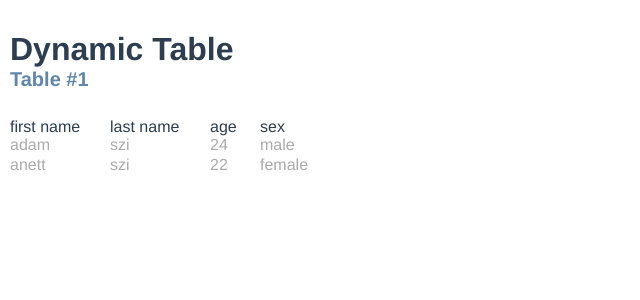
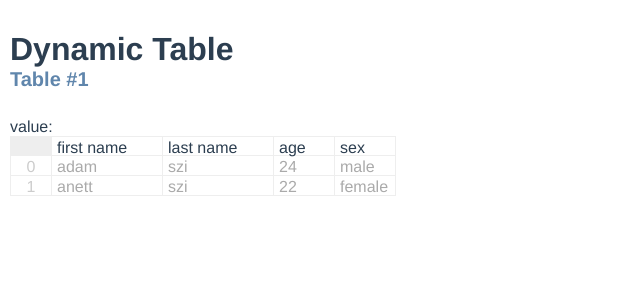
Before and after one commit to SoulEvans07/dynamic-table-react, a React (Create React App) app in the folder client/: page / in a window 1280 px wide. Shown: the top 300 px of the page, without its empty margins (0-640 px from the left). Built offline with nearby package versions, Linux system fonts and the light colour scheme.

Commit message:
added cell refs and selection

```diff
--- a/client/src/App.js
+++ b/client/src/App.js
@@ -12,6 +12,7 @@ class App extends Component {
 
   state = {
     selected_table: "table_1",
+    selected_cell: null, //"#table_1@col_3:row_1",
 
     tables: [
       { id: "table_1", name: "Table #1" },
@@ -19,32 +20,62 @@ class App extends Component {
     ],
     schemas: [
       { id: "col_0", title: "first name", type: "string", style: { width: "100px" }, index: 0, tableId: "table_1" },
-      { id: "col_1", title: "last name",  type: "string", style: { width: "100px" },  index: 1, tableId: "table_1" },
       { id: "col_2", title: "age",        type: "number", style: { width: "50px" },  index: 2, tableId: "table_1" },
-      { id: "col_3", title: "sex",        type: "string", style: { width: "50px" },  index: 3, tableId: "table_1" }
+      { id: "col_3", title: "sex",        type: "string", style: { width: "50px" },  index: 3, tableId: "table_1" },
+      { id: "col_1", title: "last name",  type: "string", style: { width: "100px" }, index: 1, tableId: "table_1" },
     ],
     rows: [
+      { id: "row_1", style: { height: "20px" }, index: 1, tableId: "table_1" },
       { id: "row_0", style: { height: "20px" }, index: 0, tableId: "table_1" },
-      { id: "row_1", style: { height: "20px" }, index: 1, tableId: "table_1" },
     ],
     cells: [
-      { id: "0", value: "adam",  style: { },  rowId: "row_0", colId: "col_0" },
-      { id: "1", value: "szi",   style: { },  rowId: "row_0", colId: "col_1" },
-      { id: "2", value: 24,      style: { },  rowId: "row_0", colId: "col_2" },
-      { id: "3", value: "male",  style: { },  rowId: "row_0", colId: "col_3" },
-      { id: "4", value: "anett", style: { },  rowId: "row_1", colId: "col_0" },
-      { id: "5", value: "szi",   style: { },  rowId: "row_1", colId: "col_1" },
-      { id: "6", value: 22,      style: { },  rowId: "row_1", colId: "col_2" },
-      { id: "7", value: "female",  style: { },  rowId: "row_1", colId: "col_3" }
+      { id: "0", value: "adam",   style: { },  rowId: "row_0", colId: "col_0", tableId: "table_1" },
+      { id: "1", value: "szi",    style: { },  rowId: "row_0", colId: "col_1", tableId: "table_1" },
+      { id: "2", value: 24,       style: { },  rowId: "row_0", colId: "col_2", tableId: "table_1" },
+      { id: "3", value: "male",   style: { },  rowId: "row_0", colId: "col_3", tableId: "table_1" },
+      { id: "4", value: "anett",  style: { },  rowId: "row_1", colId: "col_0", tableId: "table_1" },
+      { id: "5", value: "szi",    style: { },  rowId: "row_1", colId: "col_1", tableId: "table_1" },
+      { id: "6", value: 22,       style: { },  rowId: "row_1", colId: "col_2", tableId: "table_1" },
+      { id: "7", value: "female", style: { },  rowId: "row_1", colId: "col_3", tableId: "table_1" }
     ]
+  }
+
+  getRef(table, col, row) {
+    return `#${table}@${col}:${row}`
+  }
+
+  selectCell(table, col, row) {
+    this.setState({ selected_cell: this.getRef(table, col, row) })
+  }
+
+  isSelected(table, col, row) {
+    return this.getRef(table, col, row) === this.state.selected_cell
+  }
+
+  getValueOf(ref) {
+    if(ref){
+      const [, tableId, colId, rowId] = ref.match(/^#(\w+)@(\w+):(\w+)$/)
+
+      if(tableId !== undefined && colId !== undefined && rowId !== undefined) {
+        return this.state.cells.find(cell => {
+          return cell.tableId === tableId
+            && cell.colId === colId
+            && cell.rowId === rowId
+        })
+      }
+    }
+
+    return null
   }
 
   render() {
     const state = this.state
     const selected_table = state.selected_table
     const table = state.tables.find(table => table.id === selected_table)
-    const schemas = state.schemas.filter(schema => schema.tableId === table.id)
-    const rows = state.rows.filter(row => row.tableId === table.id)
+    const schemas = state.schemas.filter(schema => schema.tableId === table.id).sort((a,b) => a.index - b.index)
+    const rows = state.rows.filter(row => row.tableId === table.id).sort((a,b) => a.index - b.index)
+
+    const selectedCell = this.getValueOf(state.selected_cell)
 
     return (
       <div className="app">
@@ -54,7 +85,10 @@ class App extends Component {
         </div>
         <div className="content">
           <div className="Table">
+            <div>{ state.selected_cell }</div>
+            <div>value: { !!selectedCell && selectedCell.value }</div>
             <div className="TableHeader">
+            <div className="TableCorner"></div>
               { !!schemas && schemas.map(header =>
                 <div className="TableHeaderCell" style={ header.style } key={header.id}>
                   { header.title }
@@ -67,11 +101,19 @@ class App extends Component {
 
                 return (
                   <div className="TableRow" style={ row.style } key={row.id}>
+                    <div className="TableRowNum">{ row.index }</div>
                     { !!cells && cells.map(cell => {
                       const schema = schemas.find(schema => schema.id === cell.colId)
-
+                      const cellStyleClass = [ "TableCell" ]
+                      if(this.isSelected(table.id, cell.colId, cell.rowId)) {
+                        cellStyleClass.push("selected")
+                      }
                       return (
-                        <div className="TableCell" style={{ ...schema.style, ...cell.style }}  key={cell.id}>
+                        <div
+                          className={ cellStyleClass.join(' ') }
+                          style={{ ...schema.style, ...cell.style }}
+                          key={cell.id}
+                          onClick={ () => this.selectCell(table.id, cell.colId, cell.rowId) }>
                           { cell.value }
                         </div>)
                       })
--- a/client/src/Table.scss
+++ b/client/src/Table.scss
@@ -2,25 +2,58 @@
   display: flex;
   flex-direction: column;
 
+  $row_num_width: 30px;
+  $header_height: 20px;
+
   .TableHeader {
     display: flex;
     flex-direction: row;
+    height: $header_height;
+
+    .TableCorner {
+      width: $row_num_width;
+      border: 1px solid #eee;
+      background: #eee;
+      padding: 2px 5px;
+    }
 
     .TableHeaderCell {
+      border-right: 1px solid #eee;
+      border-bottom: 1px solid #eee;
+      border-top: 1px solid #eee;
 
+      padding: 2px 5px;
     }
   }
 
   .TableRows {
     display: flex;
     flex-direction: column;
+    color: #aaa;
 
     .TableRow {
       display: flex;
       flex-direction: row;
 
+      .TableRowNum {
+        width: $row_num_width;
+        color: #ccc;
+        padding: 2px 5px;
+        border-right: 1px solid #eee;
+        border-bottom: 1px solid #eee;
+        border-left: 1px solid #eee;
+        text-align: center;
+        user-select: none;
+      }
+
       .TableCell {
-        color: #aaa;
+        border-right: 1px solid #eee;
+        border-bottom: 1px solid #eee;
+        padding: 2px 5px;
+
+        &.selected {
+          outline: 1px auto #8888ff;
+        }
       }
     }
   }
```
